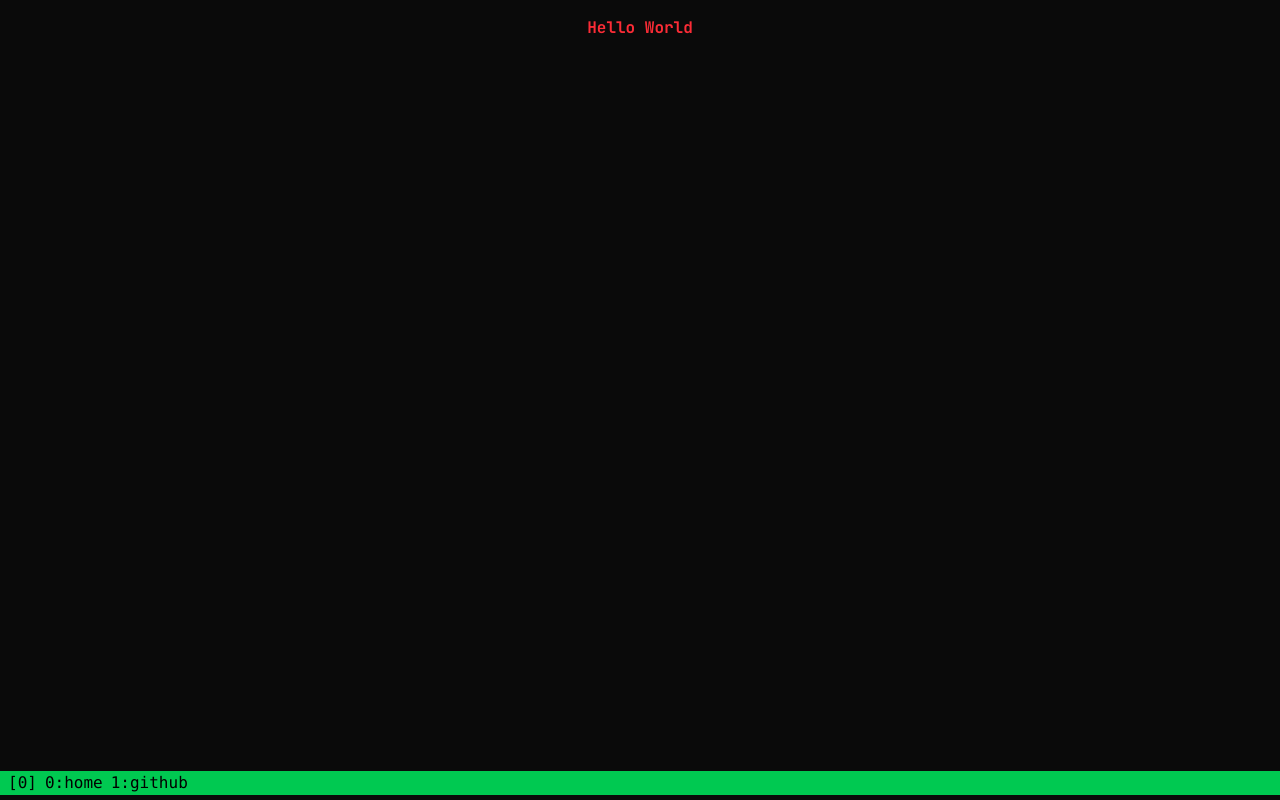
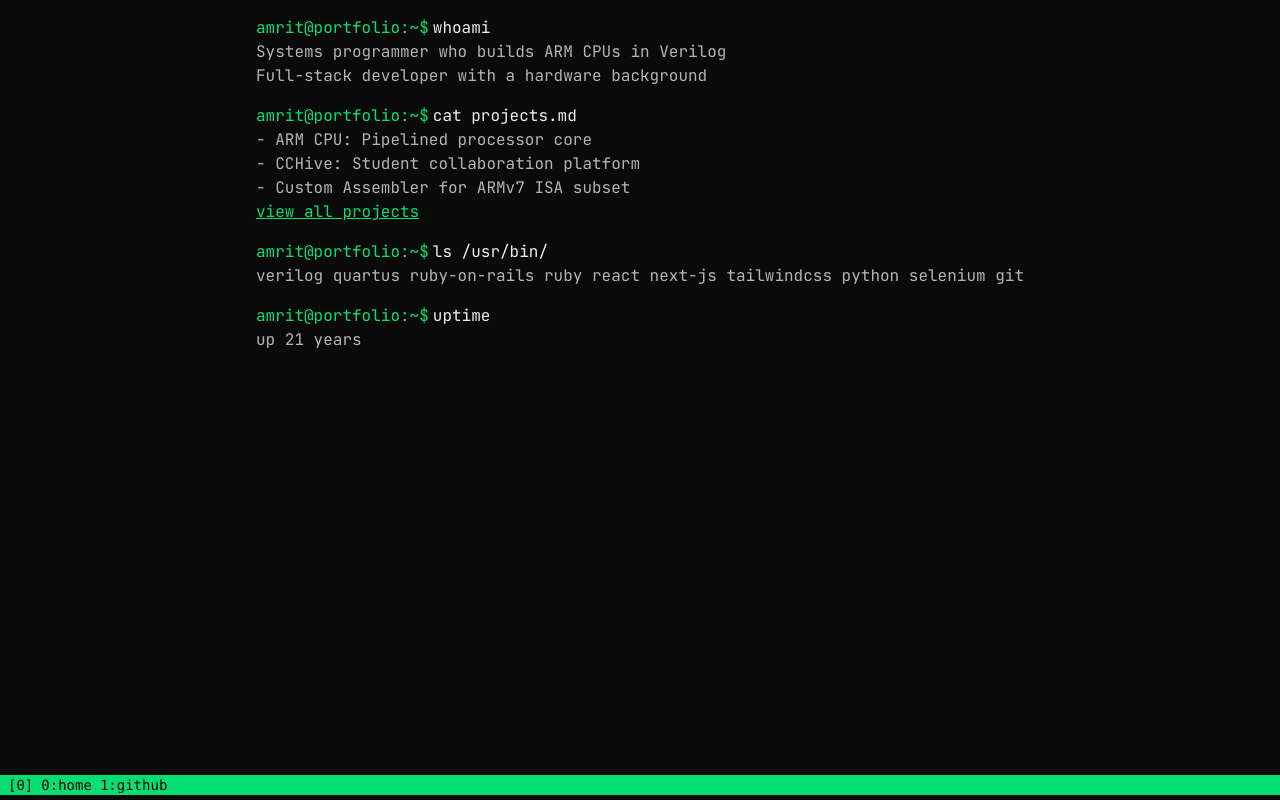
Before and after one commit to amrxt1/amrits-portfolio, a Next.js app: page / in a window 1280 px wide. Built offline with nearby package versions, Linux system fonts and the light colour scheme.

Commit message:
Setup a basic layout

```diff
--- a/jsconfig.json
+++ b/jsconfig.json
@@ -1,7 +1,10 @@
 {
   "compilerOptions": {
+    "jsx": "react-jsx",
+
+    "baseUrl": "src/",
     "paths": {
-      "@/*": ["./src/*"]
+      "@/components/*": ["components/*"]
     }
   }
 }
--- a/src/app/layout.js
+++ b/src/app/layout.js
@@ -1,6 +1,7 @@
 import { JetBrains_Mono } from "next/font/google";
 import "./globals.css";
-import Link from "next/link";
+
+import TmuxBar from "@/components/TmuxBar";
 
 const jetBrainsMono = JetBrains_Mono({
   variable: "--font-jetbrains",
@@ -17,12 +18,8 @@ export default function RootLayout({ children }) {
   return (
     <html lang="en">
       <body className={`${jetBrainsMono.variable} pb-16 antialiased`}>
+        <TmuxBar />
         {children}
-        <div className="fixed bottom-[5px] flex w-full gap-2 bg-green-500 px-2 font-mono text-black">
-          <span>[0]</span>
-          <Link href={"/"}>0:home</Link>
-          <Link href={"https://github.com/amrxt1"}>1:github</Link>
-        </div>
       </body>
     </html>
   );
--- a/src/app/page.js
+++ b/src/app/page.js
@@ -1,5 +1,14 @@
-export default function Home() {
+import Hero from "@/components/home/Hero";
+
+export default function Root() {
   return (
-    <div className="p-4 text-center font-bold text-red-500">Hello World</div>
+    <>
+      {/* <div className="my-16 flex flex-col items-center pt-4 text-3xl font-bold text-red-600">
+        <p>Welcome</p>
+        <p>to</p>
+        <p>amritv.space</p>
+      </div> */}
+      <Hero />
+    </>
   );
 }
--- /dev/null
+++ b/src/components/CommandBar.jsx
@@ -0,0 +1,10 @@
+const CommandBar = () => {
+  return (
+    <div className="sticky top-0 mt-2 flex w-full gap-2 border border-white/30 px-2 text-base">
+      <span className="text-green-500">amrit@portfolio:$</span>
+      <input className="flex-1 focus:outline-none" />
+    </div>
+  );
+};
+
+export default CommandBar;
--- /dev/null
+++ b/src/components/Container.jsx
@@ -0,0 +1,9 @@
+const Container = ({ children, className = "" }) => {
+  return (
+    <section className={`px-4 md:px-16 lg:px-32 xl:px-64 ${className}`}>
+      {children}
+    </section>
+  );
+};
+
+export default Container;
--- /dev/null
+++ b/src/components/TmuxBar.jsx
@@ -0,0 +1,13 @@
+import Link from "next/link";
+
+const TmuxBar = () => {
+  return (
+    <div className="fixed bottom-[5px] flex w-full gap-2 bg-green-400 px-2 font-mono text-sm text-black">
+      <span>[0]</span>
+      <Link href={"/"}>0:home</Link>
+      <Link href={"https://github.com/amrxt1"}>1:github</Link>
+    </div>
+  );
+};
+
+export default TmuxBar;
--- /dev/null
+++ b/src/components/home/CodeBlock.jsx
@@ -0,0 +1,15 @@
+import Container from "@/components/Container";
+
+const CodeBlock = ({ children, cmd = "ls" }) => {
+  return (
+    <Container className="mt-4">
+      <div>
+        <span className="mr-1 text-green-400">amrit@portfolio:~$</span>
+        <span>{cmd}</span>
+      </div>
+      <div className="text-text/75">{children}</div>
+    </Container>
+  );
+};
+
+export default CodeBlock;
--- /dev/null
+++ b/src/components/home/Hero.jsx
@@ -0,0 +1,33 @@
+import Container from "@/components/Container";
+import CodeBlock from "./CodeBlock";
+import Link from "next/link";
+
+const Hero = () => {
+  return (
+    <>
+      <CodeBlock cmd="whoami">
+        <p>Systems programmer who builds ARM CPUs in Verilog</p>
+        <p>Full-stack developer with a hardware background</p>
+      </CodeBlock>
+      <CodeBlock cmd="cat projects.md">
+        <p>- ARM CPU: Pipelined processor core</p>
+        <p>- CCHive: Student collaboration platform</p>
+        <p>- Custom Assembler for ARMv7 ISA subset</p>
+        <Link href="/projects" className="text-green-400 underline">
+          view all projects
+        </Link>
+      </CodeBlock>
+      <CodeBlock cmd="ls /usr/bin/">
+        <p>
+          verilog quartus ruby-on-rails ruby react next-js tailwindcss python
+          selenium git
+        </p>
+      </CodeBlock>
+      <CodeBlock cmd="uptime">
+        <p>up 21 years </p>
+      </CodeBlock>
+    </>
+  );
+};
+
+export default Hero;
```
